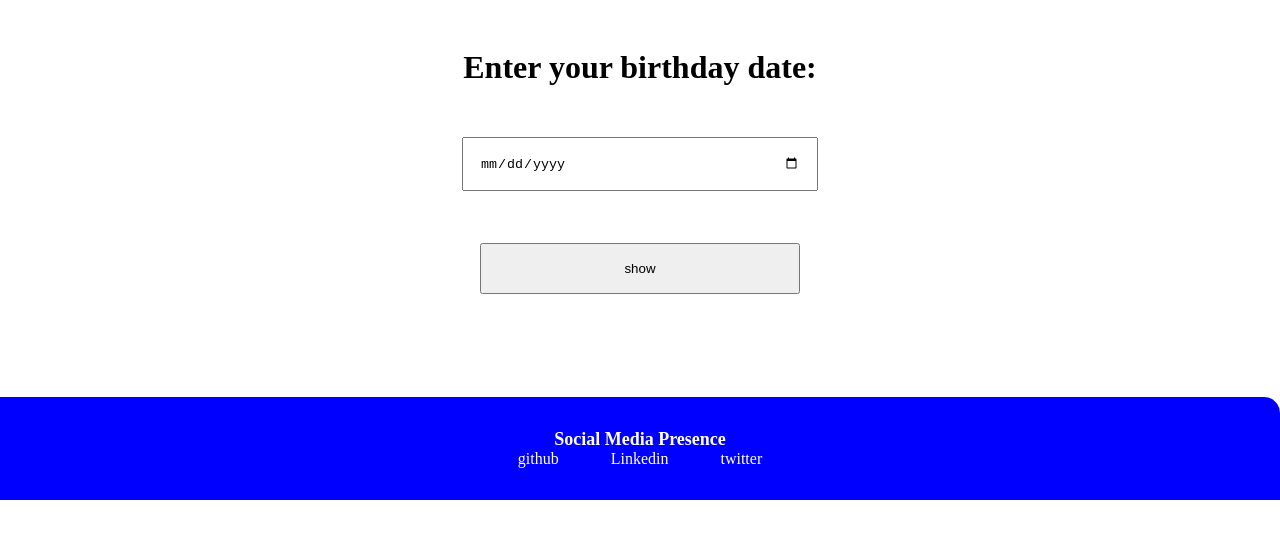
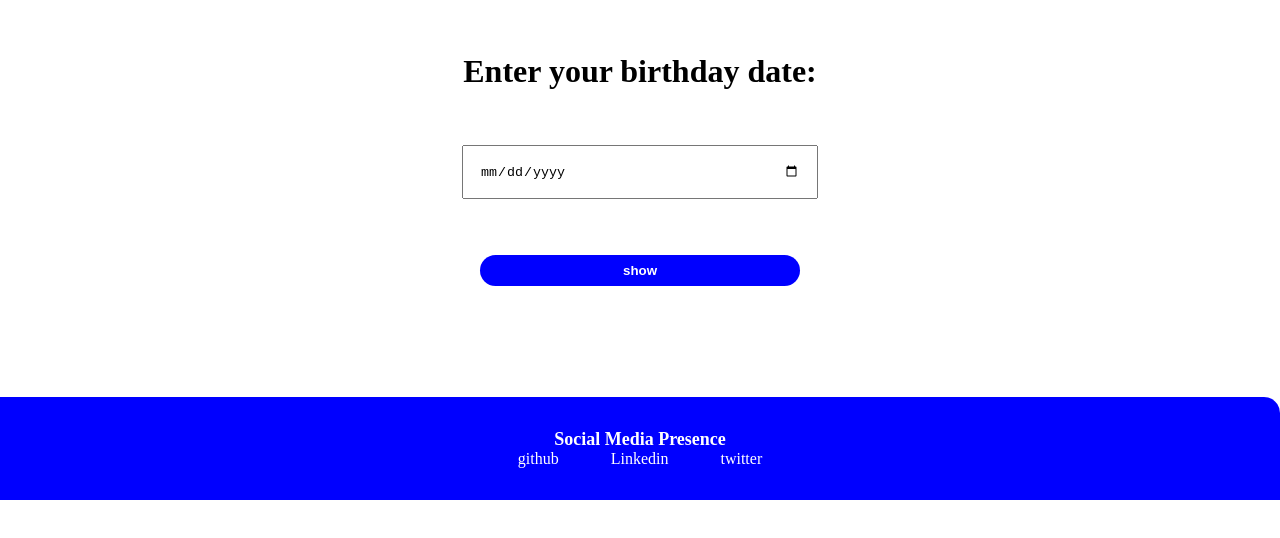
Before and after one commit to sahitm/-palindrome-birthday-app, a plain HTML site: page index.html in a window 1280 px wide. Shown: the part 104-642 px from the top of the page. Drawn offline with Linux system fonts and the light colour scheme.

Commit message:
style - updated style fot button

```diff
--- a/style.css
+++ b/style.css
@@ -13,7 +13,7 @@ main{
     font-size: 2rem;
 }
 
-input,button{
+input{
     padding: 1rem;
     width: 20rem;
 }
@@ -24,6 +24,16 @@ h1{
     text-align: center;
     color: white;
     border-bottom-left-radius: 1rem;
+}
+
+#show{
+  padding: 0.5rem 1rem;
+  width: 20rem;
+  background-color: blue;
+  border-radius: 2rem;
+  border: none;
+  color: white;
+  font-weight: bolder;
 }
 
 /**links **/
```
